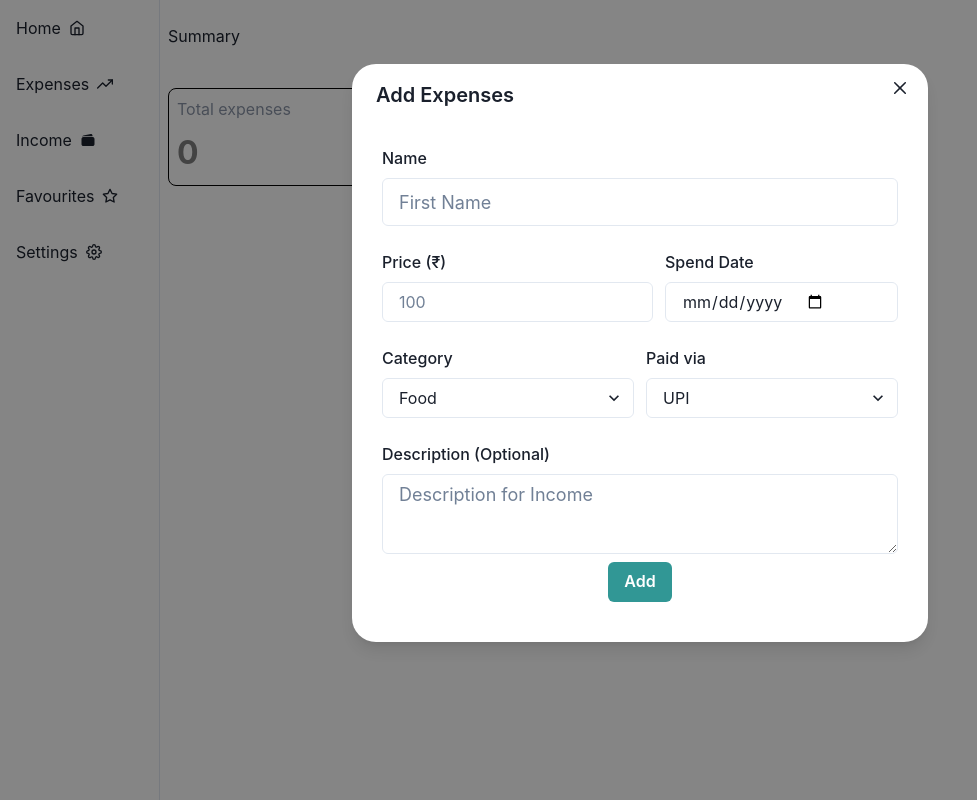
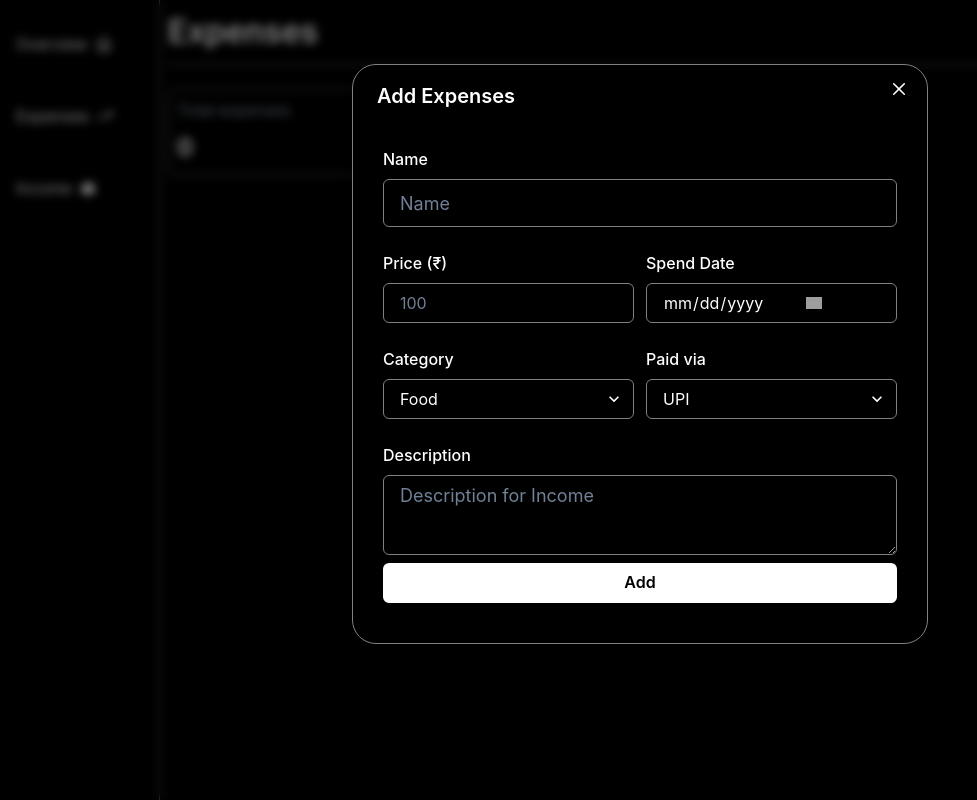
Before and after one commit to loveheenavasu/expense-calculator, a Next.js app: page /expenses in a window 1280 px wide. Both pictures are taken after a click on the button "Search database". Shown: the top 800 px of the page, without its empty margins (0-977 px from the left). Built offline with nearby package versions, Linux system fonts and the light colour scheme.

Commit message:
fix:layout

```diff
--- a/package.json
+++ b/package.json
@@ -18,6 +18,7 @@
     "framer-motion": "^10.17.8",
     "next": "14.0.4",
     "react": "^18",
+    "react-chartjs-2": "^5.2.0",
     "react-dom": "^18",
     "react-icons": "^4.12.0",
     "react-redux": "^9.0.4",
--- a/src/components/common/Button/index.tsx
+++ b/src/components/common/Button/index.tsx
@@ -9,7 +9,7 @@ interface ButtonProps {
 
 export const CustomButton= ({children,type,fontSize} :ButtonProps) => {
   return (
-    <Button colorScheme="teal" maxW={'180px'} type={type||'submit'}>
+    <Button color="black" bg='white' width={'100%'} type={type||'submit'}>
       <Text fontSize={fontSize}>{children}</Text>
     </Button>
   )
--- a/src/components/modal/expenses.tsx
+++ b/src/components/modal/expenses.tsx
@@ -16,8 +16,9 @@ import {
   Select,
   Icon,
   Textarea,
+  css,
 } from "@chakra-ui/react";
-import { Button, useDisclosure } from "@chakra-ui/react";
+import { Button, useDisclosure, useToast } from "@chakra-ui/react";
 import { CommonModalProps } from "../types";
 import * as Yup from "yup";
 import { Formik, Form } from "formik";
@@ -29,10 +30,11 @@ import { useAppSelector } from "@/hooks/dispatchSelectHook";
 export default function ExpensesModal({ isOpen, setIsOpen }: CommonModalProps) {
   const { onClose } = useDisclosure();
   const dispatch = useDispatch();
+  const toast = useToast();
   const expensesData = useAppSelector((state: RootState) => state.expenses);
   const initialValues = {
     name_type: "",
-    price:0,
+    price: 0,
     spendDate: "",
     category: "",
     paidVia: "",
@@ -45,12 +47,10 @@ export default function ExpensesModal({ isOpen, setIsOpen }: CommonModalProps) {
       .required("Name is required"),
     price: Yup.number()
       .min(0, "Value cannot be negative")
-    .required('Price is required'),
+      .required("Price is required"),
     spendDate: Yup.string(),
-    category: Yup.string()
-      .required(),
-    paidVia: Yup.string()
-      .required(),
+    category: Yup.string().required(),
+    paidVia: Yup.string().required(),
     description: Yup.string()
       .matches(/^\S.*\S$/, "Description cannot contain whitespace or tabs")
       .required("Decription is Required"),
@@ -59,9 +59,16 @@ export default function ExpensesModal({ isOpen, setIsOpen }: CommonModalProps) {
     onClose();
     setIsOpen(false);
   };
-  const handleAddExpense = (values:any) => {
-    const id=Date.now()
+  const handleAddExpense = (values: any) => {
+    const id = Date.now();
     dispatch(addExpense({ ...values, id }));
+    toast({
+      position: "top-right",
+      description: "Expense added Sucessfully.",
+      status: "success",
+      duration: 2000,
+      isClosable: true,
+    });
     handleClose();
   };
   return (
@@ -71,11 +78,14 @@ export default function ExpensesModal({ isOpen, setIsOpen }: CommonModalProps) {
         isOpen={isOpen}
         onClose={handleClose}
       >
-        <ModalOverlay />
+        <ModalOverlay backdropFilter="blur(5px)" />
         <ModalContent
           style={{
             borderRadius: "24px",
             marginBottom: "0px",
+            background: "black",
+            color: "white",
+            border: "1px solid gray",
           }}
         >
           <ModalCloseButton />
@@ -114,36 +124,51 @@ export default function ExpensesModal({ isOpen, setIsOpen }: CommonModalProps) {
                           <FormLabel>Name</FormLabel>
                           <Input
                             pr="4.5rem"
-                            placeholder="First Name"
-                            backgroundColor="white"
+                            placeholder="Name"
                             type="text"
                             name="name_type"
+                            borderColor={"GrayText"}
                             onChange={handleChange}
                           />
-                          <Text color={'red'}>{errors.name_type}</Text>
+                          <Text color={"red"}>{errors.name_type}</Text>
                         </InputGroup>
-                        <InputGroup size="lg" display={"flex"} gap={"12px"}>
-                          <Box>
+                        <InputGroup
+                          size="lg"
+                          display={"flex"}
+                          gap={"12px"}
+                          width={"100%"}
+                        >
+                          <Box width={"50%"}>
                             <FormLabel>Price (&#8377;)</FormLabel>
                             <Input
                               pr="4.5rem"
                               placeholder="100"
                               onChange={handleChange}
-                              type='number'
+                              type="number"
                               name="price"
                               min={0}
+                              max={300000}
+                              borderColor={"GrayText"}
                             />
-                            <Text color={'red'}>{errors.price}</Text>
+                            <Text color={"red"}>{errors.price}</Text>
                           </Box>
-                          <Box>
+                          <Box width="50%">
                             <FormLabel>Spend Date</FormLabel>
                             <Input
                               pr="4.5rem"
                               placeholder="10/04/20"
-                              bg={"white"}
                               type="date"
                               name="spendDate"
+                              borderColor={"GrayText"}
+                              css={`
+                                ::-webkit-calendar-picker-indicator {
+                                  background: url(https://cdn3.iconfinder.com/data/icons/linecons-free-vector-icons-pack/32/calendar-16.png)
+                                    center/80% no-repeat;
+                                  // color: white;
+                                }
+                              `}
                               onChange={handleChange}
+                              color={"white"}
                             />
                           </Box>
                         </InputGroup>
@@ -155,7 +180,12 @@ export default function ExpensesModal({ isOpen, setIsOpen }: CommonModalProps) {
                         >
                           <Box w={"50%"}>
                             <FormLabel>Category</FormLabel>
-                            <Select placeholder="" onChange={handleChange} name="category">
+                            <Select
+                              placeholder=""
+                              onChange={handleChange}
+                              name="category"
+                              borderColor={"GrayText"}
+                            >
                               <option value="Food">Food</option>
                               <option value="Grocery">Grocery</option>
                               <option value="Clothes">Clothes</option>
@@ -163,7 +193,12 @@ export default function ExpensesModal({ isOpen, setIsOpen }: CommonModalProps) {
                           </Box>
                           <Box w={"50%"}>
                             <FormLabel>Paid via</FormLabel>
-                            <Select placeholder="" onChange={handleChange} name="paidVia">
+                            <Select
+                              placeholder=""
+                              onChange={handleChange}
+                              name="paidVia"
+                              borderColor={"GrayText"}
+                            >
                               <option value="UPI">UPI</option>
                               <option value="Net Banking">Net Banking</option>
                               <option value="E-Wallet">E-Wallet</option>
@@ -175,14 +210,16 @@ export default function ExpensesModal({ isOpen, setIsOpen }: CommonModalProps) {
                           size="lg"
                           display={"flex"}
                           flexDirection={"column"}
+                          width={"100%"}
                         >
-                          <FormLabel>Description (Optional)</FormLabel>
+                          <FormLabel>Description</FormLabel>
                           <Textarea
                             placeholder="Description for Income"
                             onChange={handleChange}
                             name="description"
+                            borderColor={"GrayText"}
                           />
-                          <Text color={'red'}>{errors.description}</Text>
+                          <Text color={"red"}>{errors.description}</Text>
                           <Box
                             display={"flex"}
                             gap={"20px"}
--- a/src/components/sidebar/index.tsx
+++ b/src/components/sidebar/index.tsx
@@ -37,12 +37,25 @@ interface LinkItemProps {
   href?:string
 }
 const LinkItems: Array<LinkItemProps> = [
-  { name: 'Home', icon: FiHome,href:'/'},
+  { name: 'Overview', icon: FiHome,href:'/'},
   { name: 'Expenses', icon: FiTrendingUp,href:'/expenses'},
   { name: 'Income', icon: IoIosWallet,href:'/income' },
   { name: 'Favourites', icon: FiStar },
   { name: 'Settings', icon: FiSettings },
 ]
+
+export function getRouteText(pathname:string) {
+  switch (pathname) {
+    case '/':
+      return 'Expenses';
+    case '/expenses':
+      return 'Expenses';
+    case '/income':
+      return 'Income';
+    default:
+      return 'Expense Tracker';
+  }
+}
 
 export default function SimpleSidebar() {
   const { isOpen, onOpen, onClose } = useDisclosure()
@@ -73,26 +86,27 @@ interface SidebarProps extends BoxProps {
 
 const SidebarContent = ({ onClose, ...rest }: SidebarProps) => {
   return (
-    <Box
-      bg={useColorModeValue('white', 'gray.900')}
+    <Stack
+      // bg={useColorModeValue('white', 'gray.900')}
+      bg={'black'}
       borderRight="1px"
-      borderRightColor={useColorModeValue('gray.200', 'gray.700')}
+      borderColor={'GrayText'}
       w={{ base: '30vw', md:40,lg:40}}
       pos="fixed"
       h="full"
       {...rest}>
-      <HStack  alignItems="center" mx="8" justifyContent="space-between" dir='row'>
+      <HStack  alignItems="center" ml="1rem" justifyContent="flex-end" dir='row'>
         {/* <Text fontSize="md" fontFamily="monospace" fontWeight="bold" >
         Expenses
         </Text> */}
-        <CloseButton display={{ base: 'flex', md: 'none' }} onClick={onClose} />
+        <CloseButton display={{ base: 'flex', md: 'none' }} onClick={onClose} ml={'1rem'} color='white'/>
       </HStack>
       {LinkItems.map((link:any) => (
-        <NavItem key={link.name} icon={link.icon} href={link?.href}>
+        <NavItem key={link.name} icon={link.icon} href={link.href}>
           {link.name}
         </NavItem>
       ))}
-    </Box>
+    </Stack>
   )
 }
 
@@ -102,23 +116,27 @@ interface NavItemProps extends FlexProps {
   href:string
 }
 const NavItem = ({ icon, children,href }: NavItemProps) => {
-  return (
+  return (typeof href==='string'&&<Link href={href}>
   <Stack
-      as={'a'}
-      href={href}
-      style={{ textDecoration: 'none' }}
+    // as={'a'}
+    // href={href}
+    style={{ textDecoration: 'none' ,marginTop:'1rem'}}
     _focus={{ boxShadow: 'none' }}
+    _active={{bg:'gray.400'}}
+    color='white'
       p="4"
       borderRadius="lg"
       role="group"
       cursor="pointer"
       _hover={{
-          bg: 'cyan.400',
+        bg: '#27272a',
         color: 'white',
-        }}>
+      }}
+      justify-content={'center'}
+      >
       {icon && (
         <>
-          <HStack>
+        <HStack _active={{color:'gray'}}>
         <Text gap={'.5rem'}>
           {children}
           </Text>
@@ -134,24 +152,14 @@ const NavItem = ({ icon, children,href }: NavItemProps) => {
         </>
       )}
   </Stack>
+  </Link>
   )
 }
 
 interface MobileProps extends FlexProps {
   onOpen: () => void
 }
-function getRouteText(pathname:string) {
-  switch (pathname) {
-    case '/':
-      return 'Expenses';
-    case '/expenses':
-      return 'Expenses';
-    case '/income':
-      return 'Income';
-    default:
-      return 'Expense Tracker';
-  }
-}
+
 const MobileNav = ({ onOpen, ...rest }: MobileProps) => {
   const route=useRouter();
   const routeText = getRouteText(route.pathname);
@@ -161,19 +169,20 @@ const MobileNav = ({ onOpen, ...rest }: MobileProps) => {
       px={{ base: 4, md: 24 }}
       height="20"
       alignItems="center"
-      bg={useColorModeValue('white', 'gray.900')}
-      borderBottomWidth="1px"
+      // background={'white'}
+      // borderBottomWidth="1px"
       borderBottomColor={useColorModeValue('gray.200', 'gray.700')}
       justifyContent="flex-start"
       {...rest}>
       <IconButton
         variant="outline"
+        color={'white'}
         onClick={onOpen}
         aria-label="open menu"
         icon={<FiMenu />}
       />
 
-      <Text fontSize="2xl" ml="8" fontFamily="monospace" fontWeight="bold">
+      <Text fontSize="2xl" ml="8" fontFamily="monospace" fontWeight="bold" color={'white'}>
        {routeText}
       </Text>
     </Flex>
--- a/src/pages/expenses.tsx
+++ b/src/pages/expenses.tsx
@@ -1,10 +1,11 @@
 import ExpensesModal from "@/components/modal/expenses";
 import Navbar from "@/components/navbar";
-import SimpleSidebar from "@/components/sidebar";
+import SimpleSidebar, { getRouteText } from "@/components/sidebar";
 import { useAppDispatch, useAppSelector } from "@/hooks/dispatchSelectHook";
 import { RootState } from "@/services/redux-store/store";
 import { deleteExpenseById } from "@/services/slices/expense-trackerSlice";
 import {
+  Divider,
   HStack,
   IconButton,
   Stack,
@@ -16,18 +17,32 @@ import {
   Th,
   Thead,
   Tr,
+  useToast,
 } from "@chakra-ui/react";
 import React, { ReactElement, useState } from "react";
 import { VscAdd } from "react-icons/vsc";
 import { MdDelete } from "react-icons/md";
+import { useRouter } from "next/router";
 
 function Expenses() {
   const [expensesModalOpen, setExpensesModal] = useState(false);
-  const dispatch=useAppDispatch();
-  const expenseData = useAppSelector((state: RootState) =>state.expenses.expenses)
-const deleteHandler=(id:string)=>{
-dispatch(deleteExpenseById(id))
-}
+  const dispatch = useAppDispatch();
+  const route = useRouter();
+  const toast = useToast();
+  const routePath = getRouteText(route.pathname);
+  const expenseData = useAppSelector(
+    (state: RootState) => state.expenses.expenses
+  );
+  const deleteHandler = (id: string) => {
+    dispatch(deleteExpenseById(id));
+    toast({
+      position: "top-right",
+      description: "Expense deleted Sucessfully.",
+      status: "warning",
+      duration: 2000,
+      isClosable: true,
+    });
+  };
   const totalExpenses = expenseData.reduce(
     (total, expense) => total + Number(expense.price),
     0
@@ -35,10 +50,7 @@ dispatch(deleteExpenseById(id))
 
   return (
     <>
-      <Stack
-        h={"100vh"}
-        w={{ sm: "100vw", base: "100vw", md: "90vw", lg: "90vw" }}
-      >
+      <Stack h={"100vh"} w={"100vw"} bg={"black"}>
         <SimpleSidebar />
         {expensesModalOpen && (
           <ExpensesModal
@@ -50,73 +62,93 @@ dispatch(deleteExpenseById(id))
         <Stack
           w={{ sm: "100vw", base: "100vw", md: "90vw", lg: "90vw" }}
           ml={{ sm: "none", base: "none", md: "9.5rem", lg: "9.5rem" }}
+          h={'100vh'}
         >
-          <Text m={"1rem"}>Summary</Text>
+          <Text
+            ml={"1rem"}
+            fontWeight={"600"}
+            color={"white"}
+            display={{ base: "none", sm: "none", md: "block", lg: "block" }}
+            fontSize="2rem"
+          >
+            {routePath}
+          </Text>
+          <Divider color={"white"} width={"80vw"} ml={"1rem"} />
           <Stack
             m={"1rem"}
             direction={{ base: "column", sm: "column", md: "row", lg: "row" }}
           >
             <Stack
-              border={"1px solid black"}
+              border={"1px solid gray"}
               borderRadius={"8px"}
               minWidth={"310px"}
               padding={"8px"}
             >
-              <Text color={'#8A94A6'}>Total expenses</Text>
-              <Text fontWeight={'bold'} color={'gray'} fontSize='2rem'>{expenseData.length}</Text>
+              <Text color={"#8A94A6"}>Total expenses</Text>
+              <Text fontWeight={"bold"} color={"white"} fontSize="1.5rem">
+                {expenseData.length}
+              </Text>
             </Stack>
             <Stack
-              border={"1px solid black"}
+              border={"1px solid gray"}
               borderRadius={"8px"}
               minWidth={"310px"}
               padding={"8px"}
             >
-              <Text color={'#8A94A6'}> Total Amount</Text>
-              <Text fontWeight={'bold'} color={'gray'} fontSize='2rem'> {totalExpenses}</Text>
+              <Text color={"#8A94A6"}> Total Amount</Text>
+              <Text fontWeight={"bold"} color={"white"} fontSize="1.5rem">
+                &#8377; {totalExpenses}
+              </Text>
             </Stack>
             <IconButton
               colorScheme="blue"
               aria-label="Search database"
               icon={<VscAdd />}
-              size={"lg"}
+              size={"md"}
               onClick={() => setExpensesModal(!expensesModalOpen)}
             />
           </Stack>
-          {expenseData.length>0?(
-            <Stack m={"1rem"} border="1px solid gray" borderRadius=".25rem">
+          {expenseData.length > 0 ? (
+            <Stack
+              m={"1rem"}
+              border="1px solid"
+              borderRadius=".25rem"
+              color="white"
+              borderColor="GrayText"
+            >
               <TableContainer>
-              <Table variant="simple">
-                <Thead>
+                <Table variant="simple" border={'1px solid'} borderColor='GrayText'>
+                  <Thead bg="#27272a">
                     <Tr>
-                    <Th>Name</Th>
-                    <Th>Price</Th>
-                    <Th>Spend Date</Th>
-                    <Th>Category</Th>
-                    <Th>Paid via</Th>
-                    <Th>Description</Th>
-                    <Th>Actions</Th>
+                      <Th color={"white"}>Name</Th>
+                      <Th color={"white"}>Price</Th>
+                      <Th color={"white"}>Spend Date</Th>
+                      <Th color={"white"}>Category</Th>
+                      <Th color={"white"}>Paid via</Th>
+                      <Th color={"white"}>Description</Th>
+                      <Th color={"white"}>Actions</Th>
                     </Tr>
                   </Thead>
                   <Tbody>
                     {expenseData.map((expense: any) => {
                       return (
-                      <Tr key={expense.id}>
-                        <Td>{expense.name_type}</Td>
-                        <Td>{expense.price}</Td>
-                        <Td>{expense.spendDate}</Td>
-                        <Td>{expense.category}</Td>
-                        <Td>{expense.paidVia}</Td>
-                        <Td>{expense.description}</Td>
+                        <Tr key={expense.id} border='yellow'>
+                          <Td><Text color={'#FFFFFF'}>{expense.name_type}</Text></Td>
+                          <Td><Text color={'#FFFFFF'}>{expense.price}</Text></Td>
+                          <Td><Text color={'#FFFFFF'}>{expense.spendDate}</Text></Td>
+                          <Td><Text color={'#FFFFFF'}>{expense.category}</Text></Td>
+                          <Td><Text color={'#FFFFFF'}>{expense.paidVia}</Text></Td>
+                          <Td><Text color={'#FFFFFF'}>{expense.description}</Text></Td>
                           <Td>
-                        {(
+                            {
                               <IconButton
                                 colorScheme="blue"
                                 aria-label="Search database"
                                 icon={<MdDelete />}
                                 size={"sm"}
-                            onClick={()=>deleteHandler(expense.id)}
+                                onClick={() => deleteHandler(expense.id)}
                               />
-                        )}
+                            }
                           </Td>
                         </Tr>
                       );
@@ -125,9 +157,16 @@ dispatch(deleteExpenseById(id))
                 </Table>
               </TableContainer>
             </Stack>
-          ):<>
-          <Text fontSize={'2rem'} fontWeight={'bold'} align={'center'}>No data Found</Text>
-          </>}
+          ) : (
+              <Text
+                fontSize={"2rem"}
+                fontWeight={"bold"}
+                align={"center"}
+                color="white"
+              >
+                No data Found
+              </Text>
+          )}
         </Stack>
       </Stack>
     </>
```
Also changed, not shown: src/components/modal/income.tsx (+27 -5 lines), src/components/overviewchart/index.tsx (added, +11 -0 lines), src/pages/income.tsx (+32 -16 lines), src/pages/index.tsx (+24 -12 lines), 1 other file (tests, documents, lock files or other folders). Lines whose indentation alone changed are shown as unchanged.
